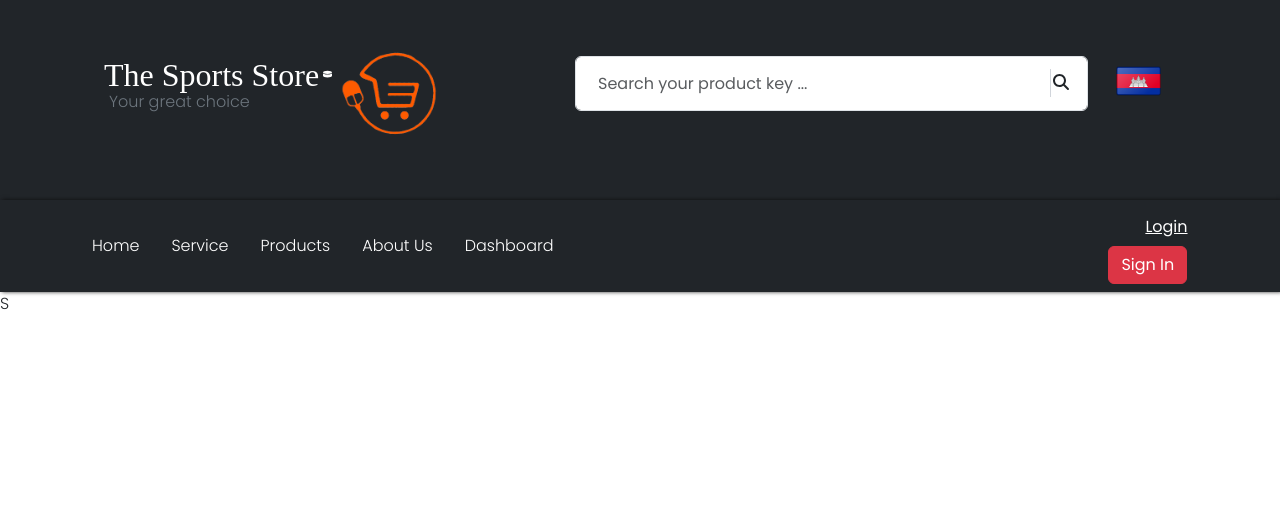
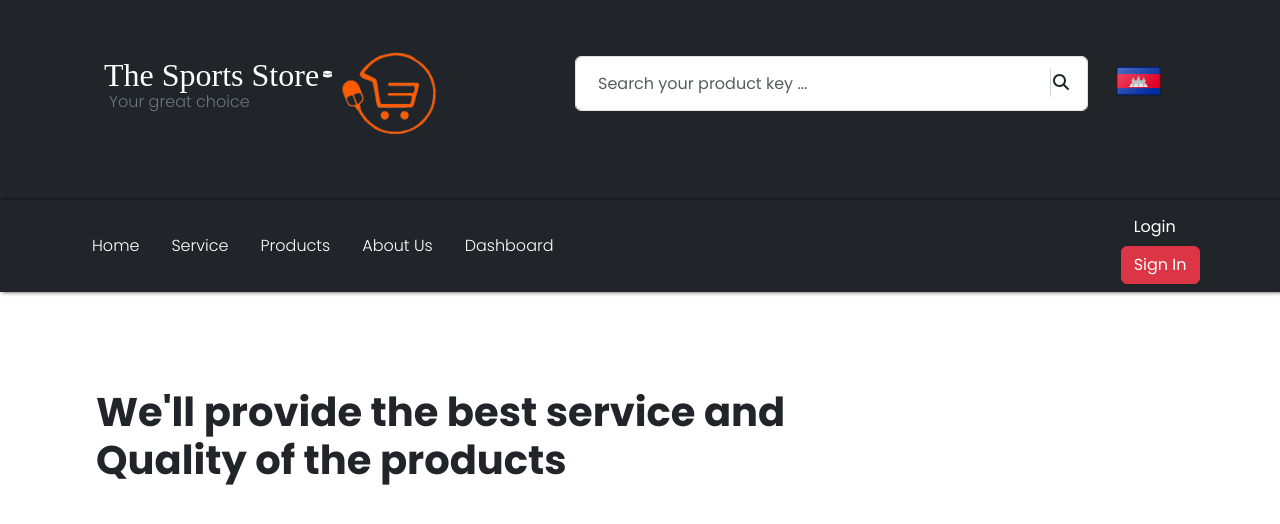
Before and after one commit to OUsoben/final-project, a React (Create React App) app: page /services in a window 1280 px wide. Shown: the top 524 px of the page. Built offline with nearby package versions, Linux system fonts and the light colour scheme.

Commit message:
updating service Page

```diff
--- a/src/components/NavBar.js
+++ b/src/components/NavBar.js
@@ -21,8 +21,8 @@ function NavBar() {
       </Container>
 
        <div className='pe-4'>
-        <button className='btn text-white text-decoration-underline ms-4'>Login</button>
-        <button className='btn btn-danger '>Sign In</button>
+        <button className='btn text-white me-2'>Login</button>
+        <button className='btn btn-danger '>Sign In </button>
        </div>
     </Navbar>
   );
--- a/src/pages/HomePage.js
+++ b/src/pages/HomePage.js
@@ -188,7 +188,7 @@ const HomePage = () => {
              {
               shoesList.map((product , index) => {
                 return (
-                  <div className="col-3 mt-4">
+                  <div className="col-lg-3 col-sm-6 col-md-12 mt-4">
                     <HomePro  productData={product} />
                   </div>
 
--- a/src/pages/ServicePage.js
+++ b/src/pages/ServicePage.js
@@ -1,8 +1,14 @@
 import React from 'react'
+import "../styles/serviceStyle.css"
 
 const ServicePage = () => {
   return (
-    <div>S</div>
+    <div>
+        <div className='p-5'>
+          <h1 className='p-5 fw-bold'>We'll provide the best service and <br />Quality of the products</h1>
+        </div>
+
+    </div>
   )
 }
 
--- /dev/null
+++ b/src/styles/serviceStyle.css
@@ -0,0 +1,3 @@
+*{
+    font-family: 'Poppins', sans-serif;
+}
```
